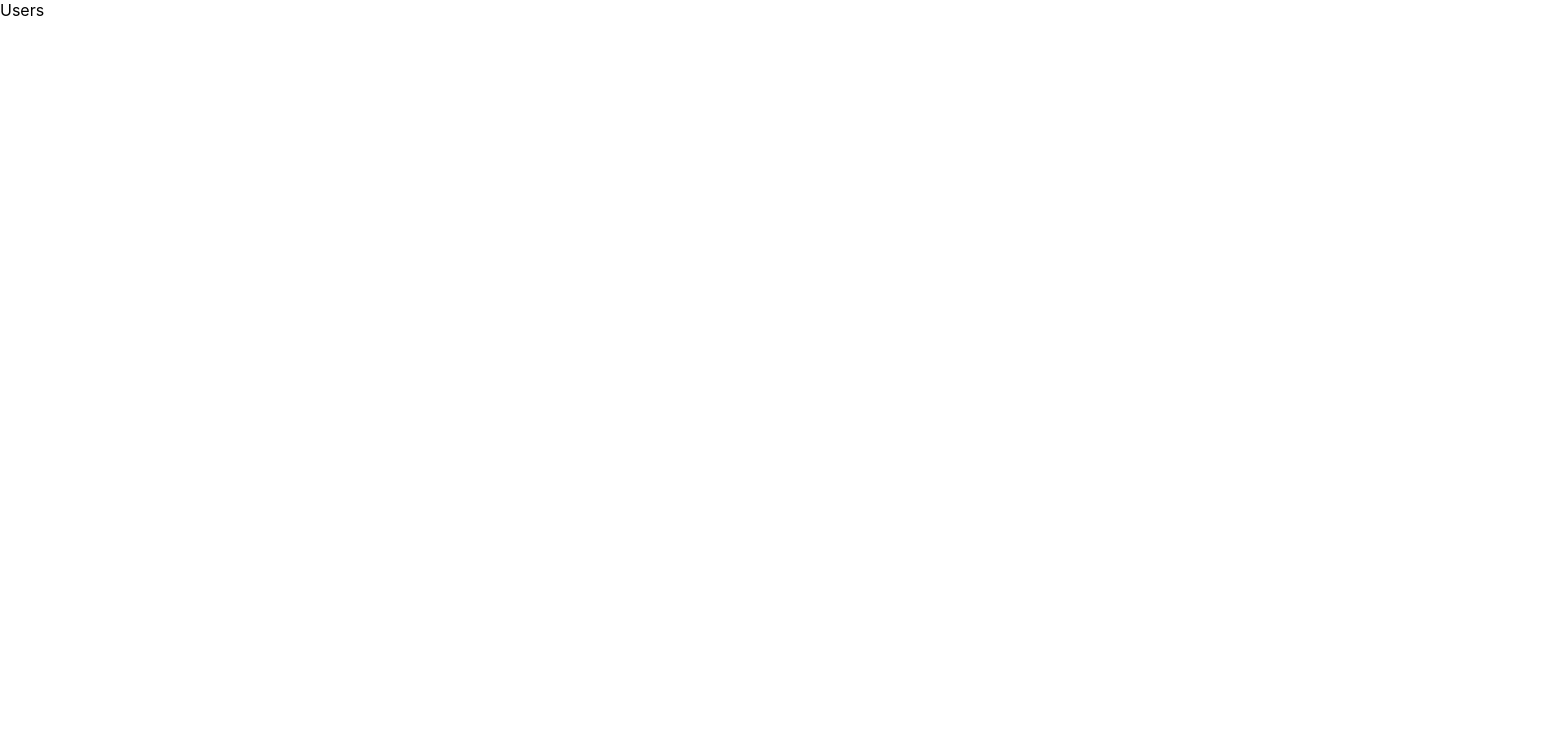
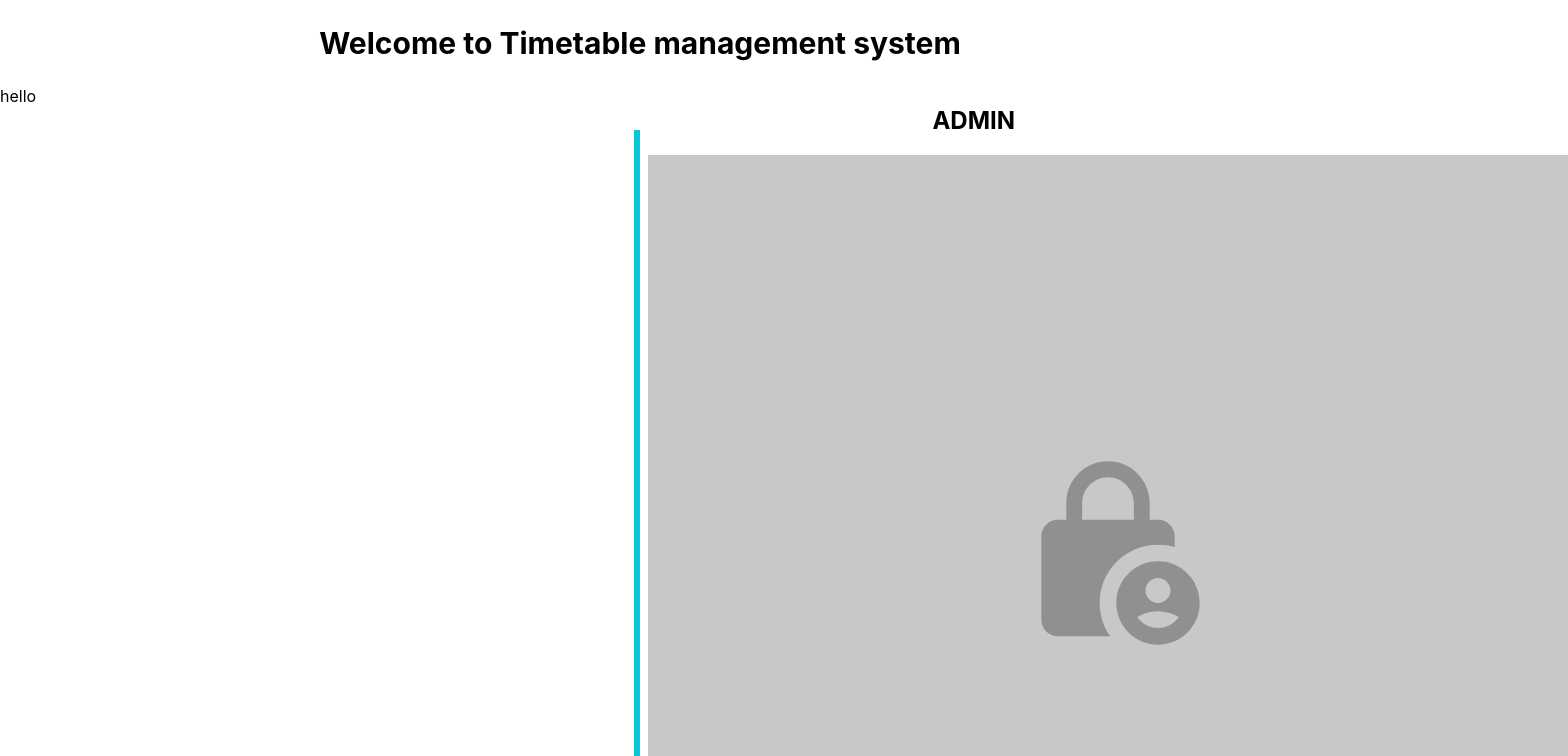
Before and after one commit to JishnuVijayan/timetable-management-system, a React (Create React App) app: page /users in a window 1280 px wide. Shown: the top 756 px of the page, 1568 px wide, since content can reach past the window. Built offline with nearby package versions, Linux system fonts and the light colour scheme.

Commit message:
Right side of users page.
Right side of user page is for admin, it cannot be accessed by the user.

```diff
--- /dev/null
+++ b/src/Components/UserpageAdmin.css
@@ -0,0 +1,27 @@
+
+
+.Heading{
+    display: flex;
+    flex-direction: rows;
+}
+
+.AdminBox{
+    height: 796px;
+    width: 920px;
+    background-color: rgba(200,200,200,1);
+    display: flex;
+    justify-content: center;
+    align-items: center;
+    transition: 0.8ms;
+}
+.AdminBox:hover{
+    background-color: rgba(255,255,255,0.7);
+}
+.Adminicon{
+    height: 200px!important;
+    width: 200px!important;
+    color: rgba(15,15,15,0.3);
+}
+.Adminicon:hover{
+    color: rgba(15,15,15,1);
+}
--- /dev/null
+++ b/src/Components/UserpageAdmin.js
@@ -0,0 +1,24 @@
+import React from "react";
+import { Box, IconButton } from "@mui/material";
+import LockPersonIcon from "@mui/icons-material/LockPerson";
+import { useNavigate } from "react-router-dom";
+import "./UserpageAdmin.css";
+
+export default function UserpageAdmin() {
+  const navigate = useNavigate();
+  return (
+    <div>
+      <div>
+        <div className="Heading">
+          <h2 style={{ paddingLeft: "45%" }}>ADMIN</h2>
+        </div>
+
+        <Box className="AdminBox">
+          <IconButton onClick={() => navigate("/adminlogin")}>
+            <LockPersonIcon className="Adminicon" />
+          </IconButton>
+        </Box>
+      </div>
+    </div>
+  );
+}
--- /dev/null
+++ b/src/Components/UserpageUser.js
@@ -0,0 +1,5 @@
+import React from "react";
+
+export default function UserpageUser() {
+  return <div>hello</div>;
+}
--- /dev/null
+++ b/src/Pages/Users.css
@@ -0,0 +1,8 @@
+.Line {
+    border-left: 6px solid #06c8d9;
+    height: 831px;
+    position: absolute;
+    right: 50%;
+    top: 130px;
+
+}
--- a/src/Pages/Users.js
+++ b/src/Pages/Users.js
@@ -1,5 +1,36 @@
 import React from "react";
+import UserpageAdmin from "../Components/UserpageAdmin";
+import UserpageUser from "../Components/UserpageUser";
+import { Grid } from "@mui/material";
+import "./Users.css";
 
 export default function Users() {
-  return <div>Users</div>;
+  return (
+    <div>
+      <div
+        style={{
+          display: "flex",
+          justifyContent: "center",
+          alignItems: "center",
+        }}
+      >
+        <h2
+          style={{
+            fontSize: 30,
+          }}
+        >
+          Welcome to Timetable management system
+        </h2>
+      </div>
+      <Grid container spacing={2}>
+        <Grid item xs={6}>
+          <UserpageUser />
+        </Grid>
+        <div className="Line"></div>
+        <Grid item xs={6}>
+          <UserpageAdmin />
+        </Grid>
+      </Grid>
+    </div>
+  );
 }
```
